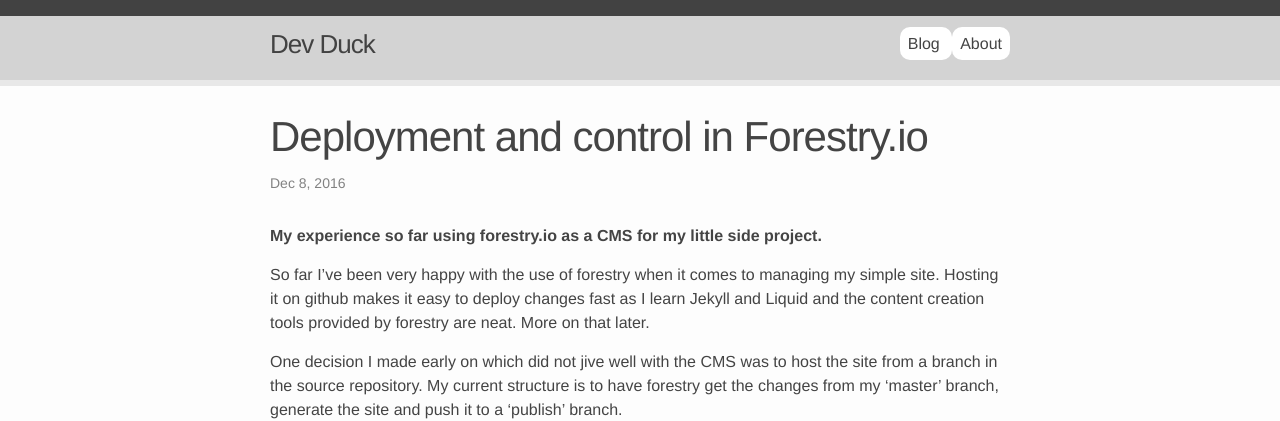
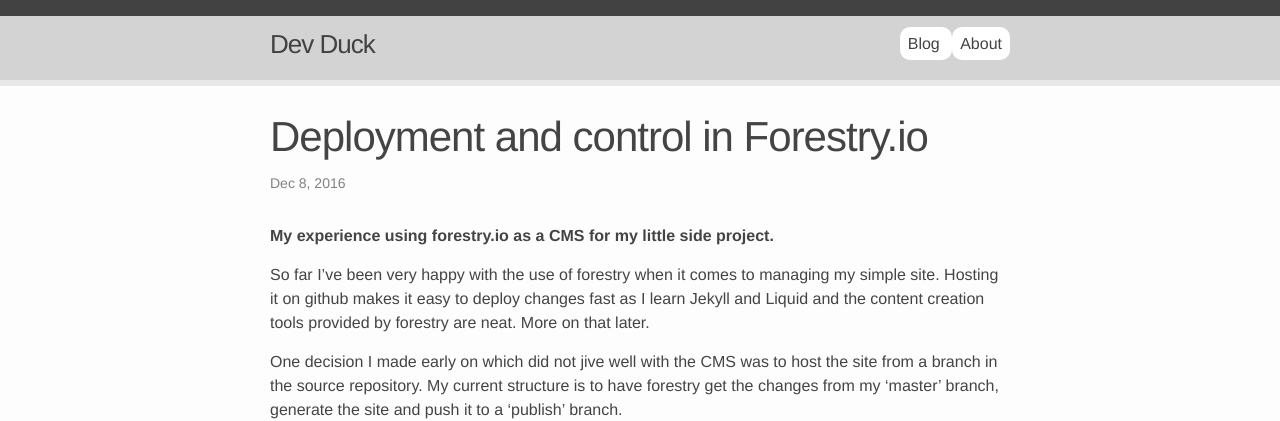
Before and after one commit to petrickow/petrickow.github.io, a Jekyll site: the page built from _posts/2016-12-08-forestry-io.md, in a window 1280 px wide. Shown: the top 421 px of the page. Built offline with Jekyll 4.4.1, drawn with Linux system fonts in a browser that asks for light colours.

Commit message:
Update from Forestry.io - 2016-12-08-forestry-io.md

```diff
--- a/_posts/2016-12-08-forestry-io.md
+++ b/_posts/2016-12-08-forestry-io.md
@@ -2,8 +2,7 @@
 title: Deployment and control in Forestry.io
 date: '2016-12-08 00:00:00'
 layout: post
-ingress:
-- My experience so far using forestry.io as a CMS for my little side project.
+ingress: My experience using forestry.io as a CMS for my little side project.
 tags:
 - programming
 ---
```
